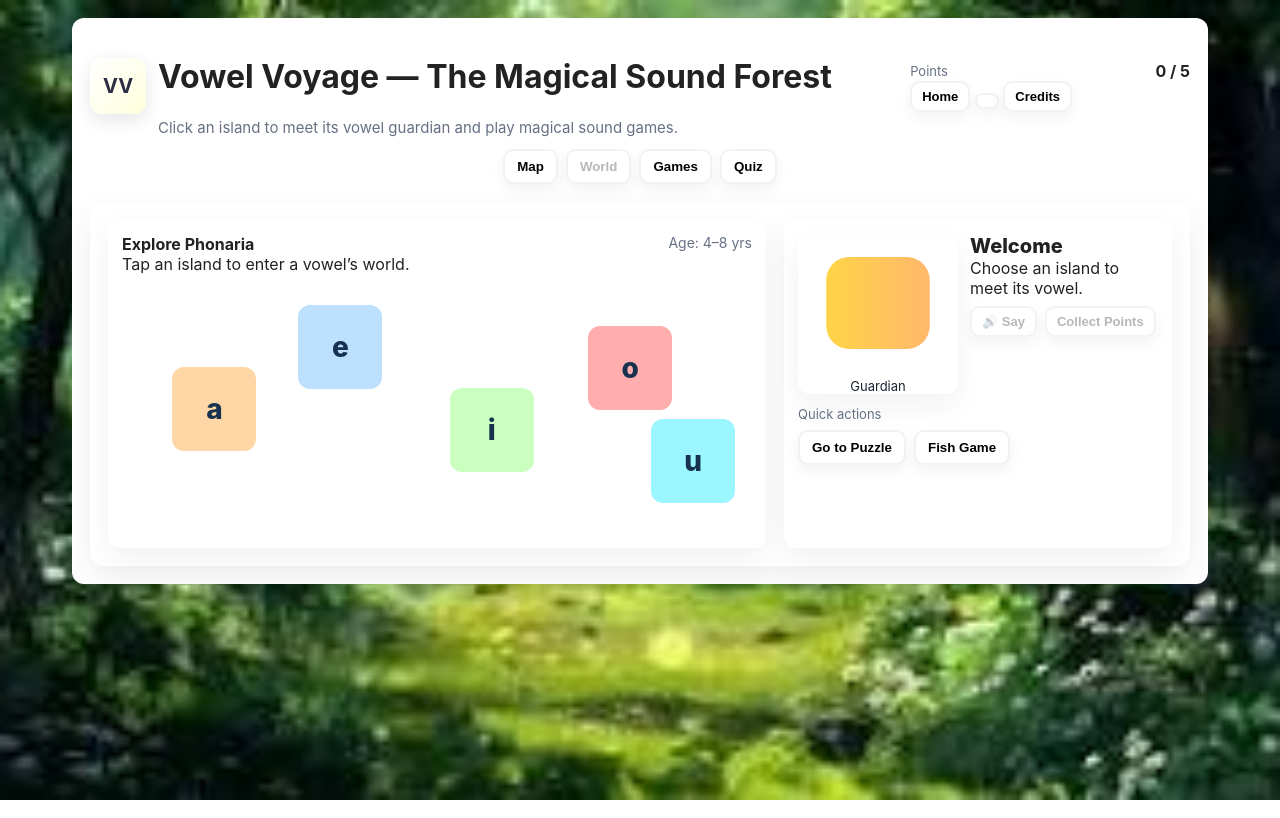
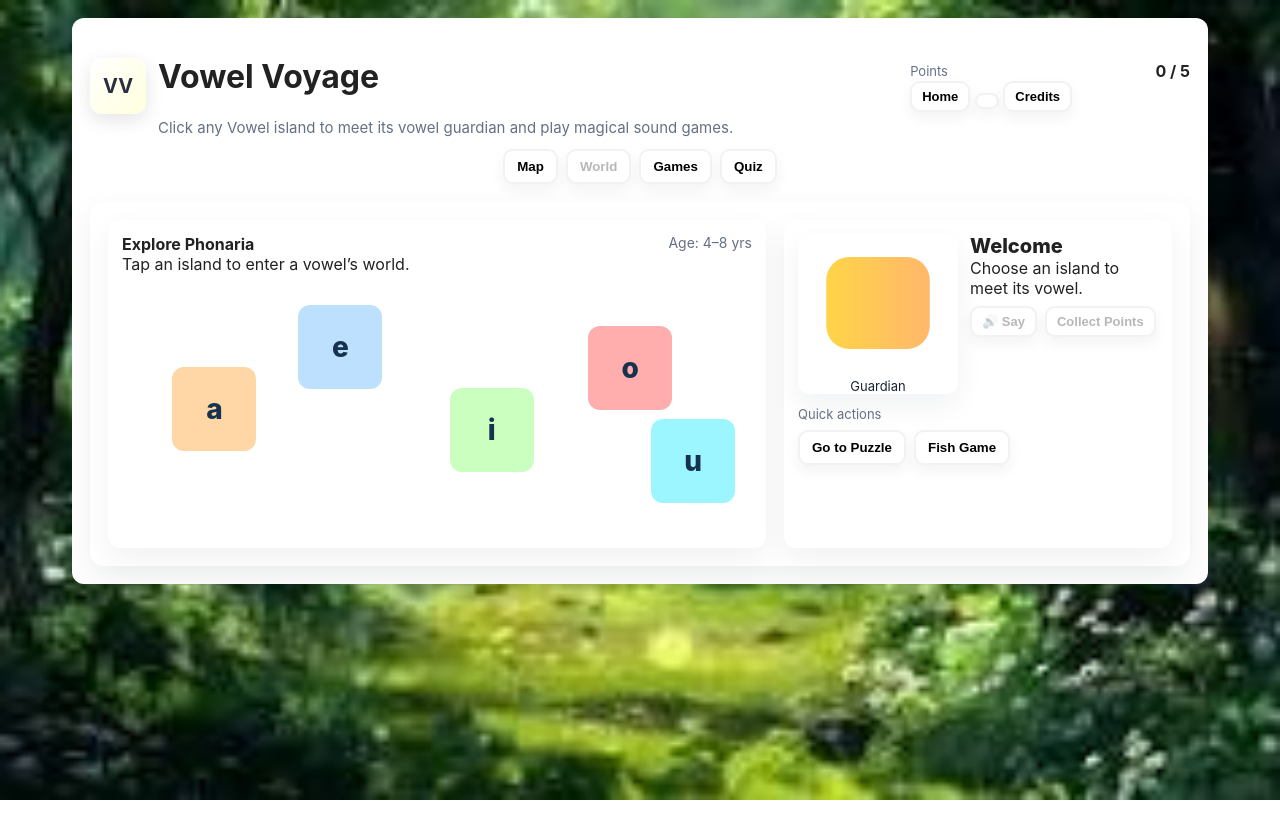
Before and after one commit to calebmi254/Dom_web1, a plain HTML site: page index.html in a window 1280 px wide. Drawn offline with Linux system fonts and the light colour scheme.

Commit message:
Revision 1.5

```diff
--- a/index.html
+++ b/index.html
@@ -311,8 +311,8 @@ nav {
     <div class="logo">
         <div class="bubble">VV</div>
         <div>
-            <h1>Vowel Voyage — The Magical Sound Forest</h1>
-            <div class="intro">Click an island to meet its vowel guardian and play magical sound games.</div>
+            <h1>Vowel Voyage </h1>
+            <div class="intro">Click any Vowel island to meet its vowel guardian and play magical sound games.</div>
         </div>
     </div>
 
```
